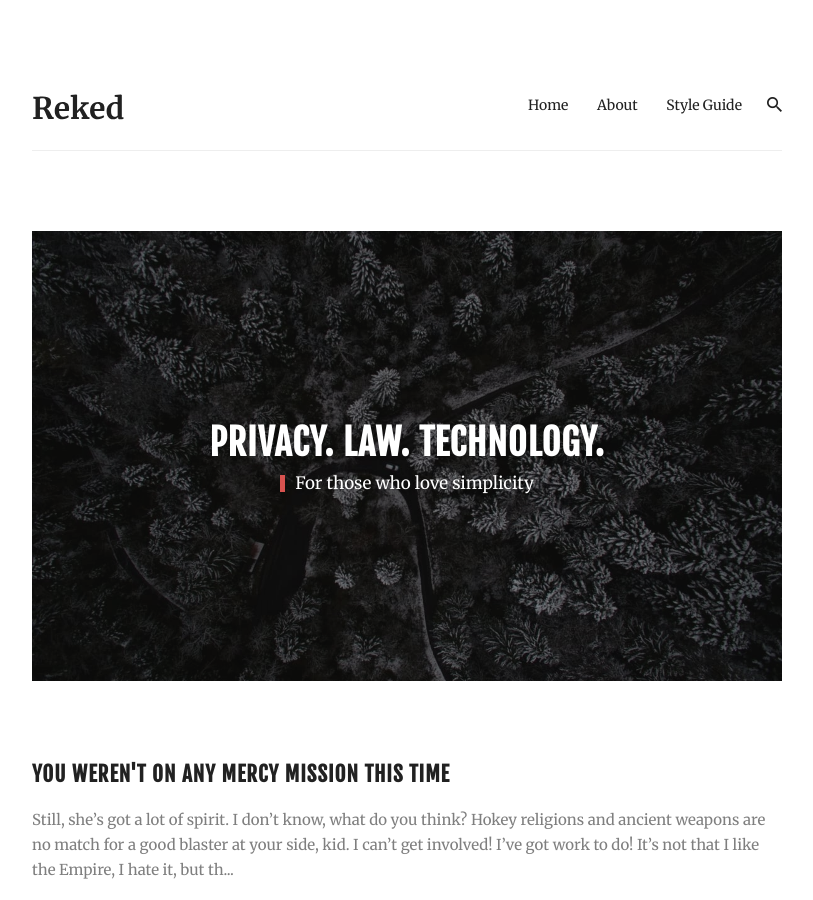
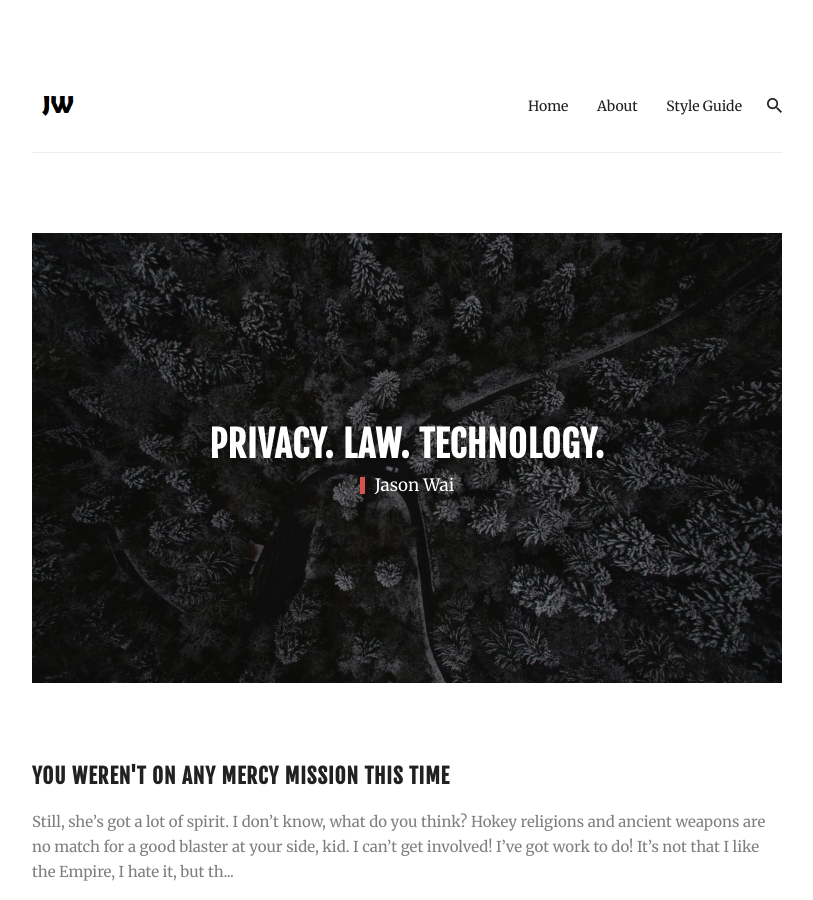
Before and after one commit to jawai/marvelous-broccoli, a Jekyll site: the page built from index.html, in a window 1280 px wide and 900 px high. Shown: the whole window, without its empty margins (233-1046 px from the left). Built offline with Jekyll 4.4.1, drawn with Linux system fonts in a browser that asks for light colours; nearby versions of some CDN libraries; the list of posts is cut into pages by our own code.

Commit message:
Update Global Site Config “config”

```diff
--- a/_config.yml
+++ b/_config.yml
@@ -1,5 +1,5 @@
 title: Reked
-logo: images/logo.svg
+logo: /images/me.png
 description: Privacy. Law. Technology.
 baseurl: ''
 url: ''
@@ -14,7 +14,7 @@ pinterest: 'https://pinterest.com/'
 email: forexample@website.com
 hero: true
 hero-title: Privacy. Law. Technology.
-hero-subtitle: For those who love simplicity
+hero-subtitle: Jason Wai
 hero-image: images/14.jpg
 footer-image: images/14.jpg
 disqus-identifier: mr-brown
```
